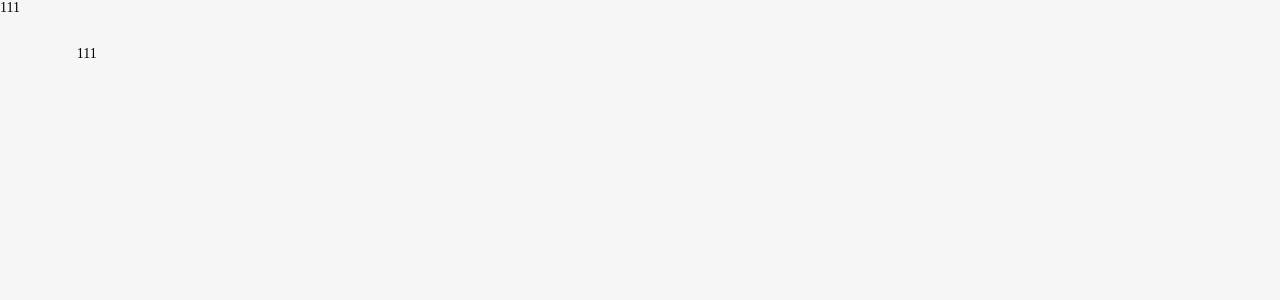
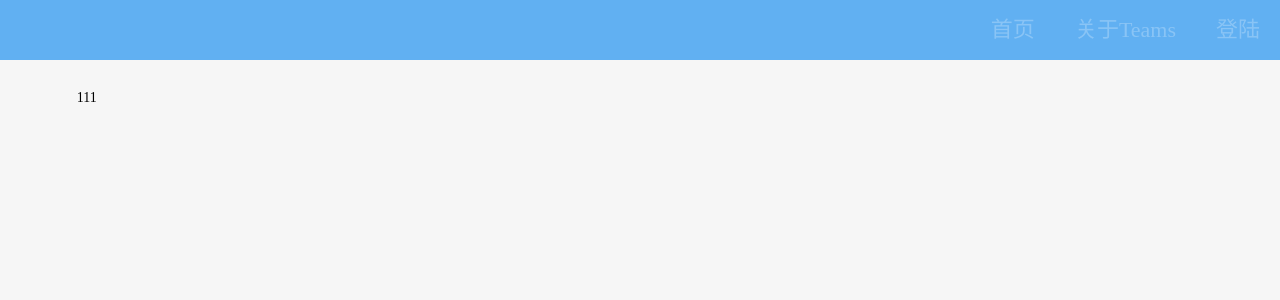
Before and after one commit to merry-kugua/talk-forum, a Vue app: page /#/ in a window 1280 px wide. Shown: the top 300 px of the page. Built offline with nearby package versions, Linux system fonts and the light colour scheme.

Commit message:
更新talk-header页面

```diff
--- a/package.json
+++ b/package.json
@@ -28,7 +28,9 @@
     "prettier": "^2.2.1",
     "sass": "^1.26.5",
     "sass-loader": "^8.0.2",
-    "vue-template-compiler": "^2.6.11"
+    "vue-template-compiler": "^2.6.11",
+    "vuepress-plugin-dynamic-title": "^1.0.0",
+    "vuepress-plugin-ribbon": "^1.1.2"
   },
   "eslintConfig": {
     "root": true,
--- a/src/components/HeaderHome.vue
+++ b/src/components/HeaderHome.vue
@@ -1,8 +1,51 @@
 <template>
-  <div class="warp-box">111</div>
+  <div class="talk-header-content d-flex">
+    <div class="flex-sm-grow-1"></div>
+    <ul class="align-items-center">
+      <li class="talk-nav-list" v-for="(item, index) in talkNavList" :key="item.title">
+        <router-link :to="{ name: item.routerLink }">
+            <a
+              :class="item.group === $route.meta.group ? 'active-block' : '  '"
+              @click="activeLine(index)"
+            >
+              {{ item.title }}
+            </a>
+          </router-link>
+      </li>
+    </ul>
+  </div>
 </template>
 <script>
-export default {};
+export default {
+  data (){
+    return {
+      talkNavList: [
+        {title: "首页", touterLink: ""},
+        // {title: "类别", touterLink: ""},
+        // {title: "归档", touterLink: ""},
+        // {title: "友链", touterLink: ""},
+        {title: "关于Teams", touterLink: ""},
+        {title: "登陆", touterLink: ""},
+      ]
+    }
+  }
+};
 </script>
 
-<style lang="scss" scoped></style>
+<style lang="scss" scoped>
+.talk-header-content {
+  height: 60px;
+  background: rgba(61, 159, 242, .8);
+  & .talk-nav-list a {
+    margin: 0 10px;
+    text-decoration: none;
+    outline: none;
+    color: #fff;
+    opacity: .5;
+    font-size: 22px;
+    &:hover {
+      opacity: 1;
+    }
+  }
+}
+</style>
--- a/src/styles/main.scss
+++ b/src/styles/main.scss
@@ -3,6 +3,7 @@
 @import "./unifyStyle.scss";
 body {
     background: #f6f6f6;
+    cursor: url(https://cdn.jsdelivr.net/gh/sviptzk/HexoStaticFile@latest/Hexo/img/default.cur),default;
 }
 .talk-root {
     width: 88%;
--- a/src/styles/unifyStyle.scss
+++ b/src/styles/unifyStyle.scss
@@ -3,12 +3,15 @@
     display: flex;
 }
 .align-items-center {
+    display: flex;
     align-items: center;
 }
 .text-justify {
+    display: flex;
     text-align: justify;
 }
 .justify-content-between {
+    display: flex;
     justify-content: space-between;
 }
 .flex-sm-grow-1 {
@@ -65,10 +68,10 @@
 .pb-4 {
     padding-bottom: 1.5rem;
 }
-// 鼠标hover时改为手样式
-.cursor-point {
-    cursor: pointer;
-}
+// // 鼠标hover时改为手样式
+// .cursor-point {
+//     cursor: url(https://cdn.jsdelivr.net/gh/sviptzk/HexoStaticFile@latest/Hexo/img/default.cur),default;
+// }
 // 设置文本样式 左右中
 .text-left {
     text-align: left;
--- a/src/views/Home.vue
+++ b/src/views/Home.vue
@@ -1,5 +1,5 @@
 <template>
-  <div class="talk-root">
+  <div class="talk-root cursor-point">
     111
   </div>
 </template>
--- a/vue.config.js
+++ b/vue.config.js
@@ -28,6 +28,18 @@
     }
   },
   configureWebpack: (config) => {
+    config.resolve = {
+      plugins: [
+        'dynamic-title',
+        {
+           showIcon: '/favicon.ico',
+           showText: '(/≧▽≦/)咦！又好了！',
+           hideIcon: '/failure.ico',
+           hideText: '(●—●)喔哟，崩溃啦！',
+           recoverTime: 2000,
+        },
+     ],
+    }
     // 配置解析别名
     config.resolve = {
       extensions: ['.js', '.json', '.vue'],//自动添加文件后缀名
@@ -88,5 +100,5 @@
   /**
    * 第三方插件配置
    */
-  pluginOptions: {}
+
 }
```
Also changed, not shown: 1 other file (tests, documents, lock files or other folders).
